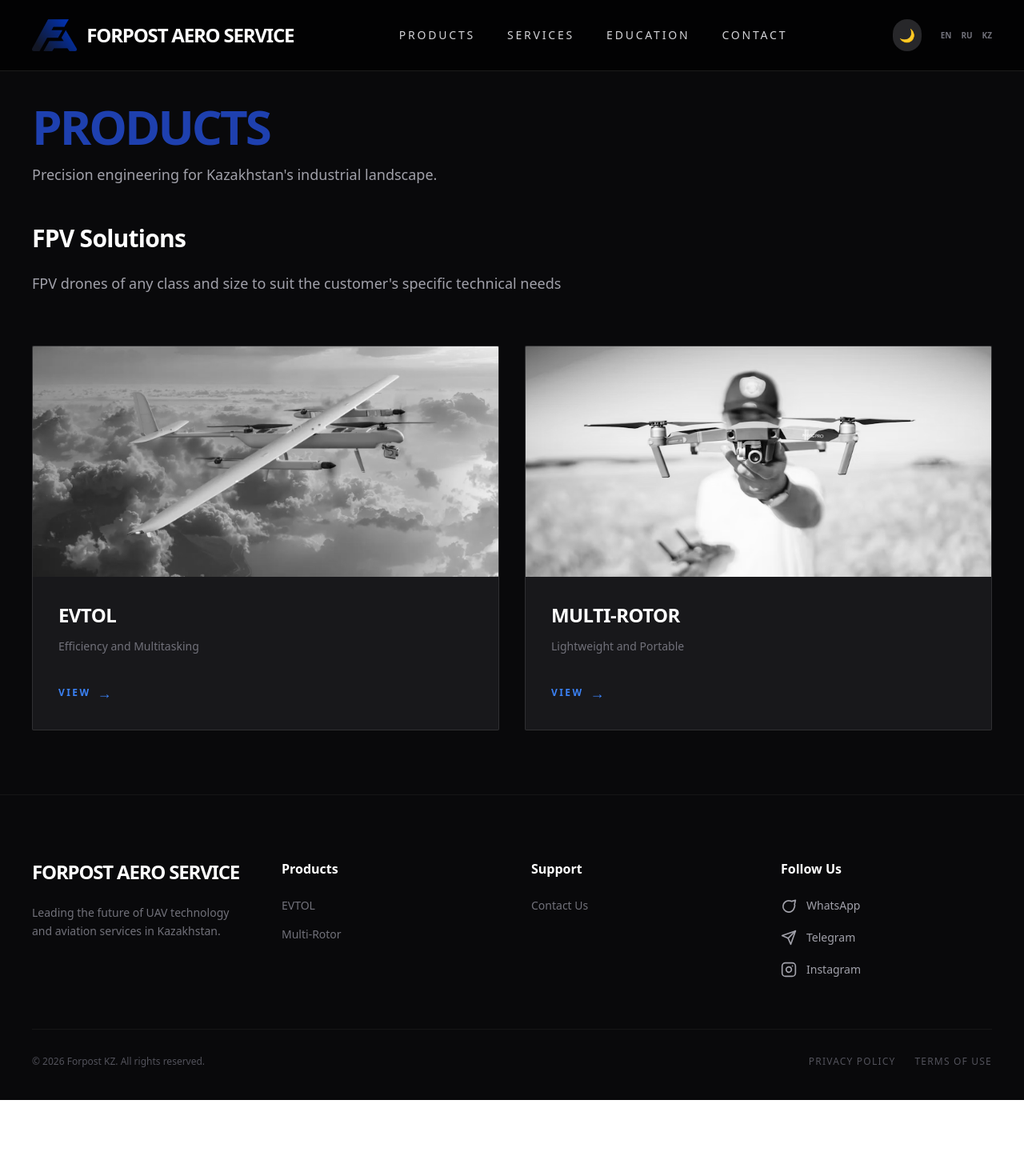
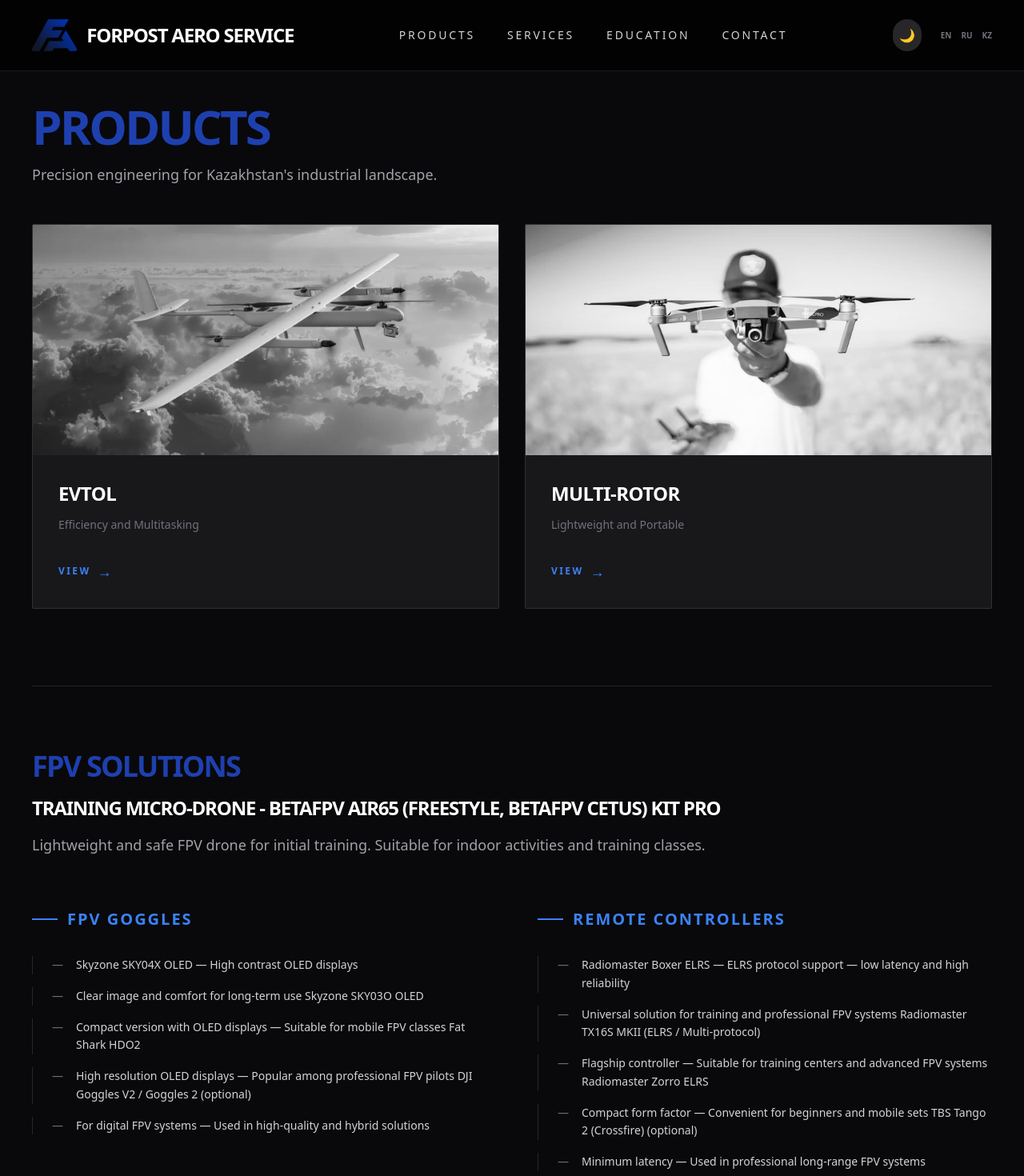
Before and after one commit to SamuelStrand/drones, a React (Create React App) app in the folder FAS_site/fas-website/: page /drones in a window 1280 px wide. Shown: the top 1470 px of the page at 80% size. Before the commit the page ends 1375 px from the top, so only its background shows below. Built offline with nearby package versions, Linux system fonts and the light colour scheme; no server answers.

Commit message:
Drones fix.
Added fpv solutions

```diff
--- a/FAS_site/fas-website/src/i18n.js
+++ b/FAS_site/fas-website/src/i18n.js
@@ -76,6 +76,24 @@
         cat_multirotor: { name: "Multi-rotor", specs: "Lightweight and Portable" },
         solutions: "FPV Solutions",
         solutions_desc: "FPV drones of any class and size to suit the customer's specific technical needs",
+        solutions_title: "TRAINING MICRO-DRONE - BETAFPV AIR65 (FREESTYLE, BETAFPV CETUS) KIT PRO",
+        solutions_subtitle: "Lightweight and safe FPV drone for initial training. Suitable for indoor activities and training classes.",
+        fpv_goggles: "FPV GOGGLES",
+        controllers: "REMOTE CONTROLLERS",
+        goggles_list: [
+          "Skyzone SKY04X OLED — High contrast OLED displays",
+          "Clear image and comfort for long-term use Skyzone SKY03O OLED",
+          "Compact version with OLED displays — Suitable for mobile FPV classes Fat Shark HDO2",
+          "High resolution OLED displays — Popular among professional FPV pilots DJI Goggles V2 / Goggles 2 (optional)",
+          "For digital FPV systems — Used in high-quality and hybrid solutions"
+        ],
+        controllers_list: [
+          "Radiomaster Boxer ELRS — ELRS protocol support — low latency and high reliability",
+          "Universal solution for training and professional FPV systems Radiomaster TX16S MKII (ELRS / Multi-protocol)",
+          "Flagship controller — Suitable for training centers and advanced FPV systems Radiomaster Zorro ELRS",
+          "Compact form factor — Convenient for beginners and mobile sets TBS Tango 2 (Crossfire) (optional)",
+          "Minimum latency — Used in professional long-range FPV systems"
+        ]
       },
       drones_category: {
         back: "Back",
@@ -525,10 +543,28 @@
       drones_page: {
         desc: "Точечная инженерия для индустриального ландшафта Казахстана.",
         view: "Обзор",
-        cat_evtol: { name: "eVTOL", specs: "Эффективность и мультизадачность" },
+        cat_evtol: { name: "Самолетного типа", specs: "Эффективность и мультизадачность" },
         cat_multirotor: { name: "Мультироторные", specs: "Легкость и портативность" },
         solutions: "FPV Решения",
         solutions_desc: "FPV-дроны любого класса и размера под конкретные технические задачи заказчика",
+        solutions_title: "УЧЕБНЫЙ МИКРО-ДРОН - BETAFPV AIR65 (FREESTYLE, BETAFPV CETUS) KIT PRO",
+        solutions_subtitle: "Лёгкий и безопасный FPV-дрон для начального обучения. Подходит для занятий в помещении и тренировочных классов.",
+        fpv_goggles: "FPV-ОЧКИ",
+        controllers: "ПУЛЬТЫ УПРАВЛЕНИЯ",
+        goggles_list: [
+          "Skyzone SKY04X OLED — OLED-дисплеи с высокой контрастностью",
+          "Чёткое изображение и комфорт при длительном использовании Skyzone SKY03O OLED",
+          "Компактная версия с OLED-дисплеями — Подходит для учебных и мобильных FPV-классов Fat Shark HDO2",
+          "OLED-дисплеи высокого разрешения — Популярны среди профессиональных FPV-пилотов DJI Goggles V2 / Goggles 2 (опционально)",
+          "Для цифровых FPV-систем — Используются в высококачественных и гибридных решениях"
+        ],
+        controllers_list: [
+          "Radiomaster Boxer ELRS — поддержка протокола ELRS — низкая задержка и высокая надёжность связи",
+          "Универсальное решение для учебных и профессиональных FPV-систем Radiomaster TX16S MKII (ELRS / Multi-protocol)",
+          "Флагманский пульт — Подходит для учебных центров и расширенных FPV-систем Radiomaster Zorro ELRS",
+          "Компактный форм-фактор — Удобен для начинающих и мобильных комплектов TBS Tango 2 (Crossfire) (опционально)",
+          "Минимальная задержка — Используется в профессиональных дальнобойных FPV-системах"
+        ]
       },
 
       drones_category: {
@@ -555,7 +591,7 @@
       drones_catalog: {
         categories: {
           multirotor: { title: "Мультироторные", desc: "Промышленные платформы для инспекций, картографии и миссий." },
-          evtol: { title: "eVTOL", desc: "VTOL платформы для дальних миссий." },
+          evtol: { title: "Самолетного типа", desc: "VTOL платформы для дальних миссий." },
         },
         items: {
           evo_lite_enterprise: {
@@ -1016,10 +1052,28 @@
       drones_page: {
         desc: "Қазақстанның индустриялық ландшафтына арналған дәлдік инженерия.",
         view: "Көру",
-        cat_evtol: { name: "eVTOL", specs: "Тиімді және тұрақты" },
+        cat_evtol: { name: "Ұшақ түрі", specs: "Тиімді және тұрақты" },
         cat_multirotor: { name: "Мультироторлы", specs: "Жеңіл және тасымалды" },
         solutions: "FPV шешімдері",
         solutions_desc: "Тұтынушының нақты техникалық қажеттіліктеріне сәйкес келетін кез келген сыныптағы және өлшемдегі FPV дрондары",
+        solutions_title: "ОҚУ МИКРО-ДРОНЫ - BETAFPV AIR65 (FREESTYLE, BETAFPV CETUS) KIT PRO",
+        solutions_subtitle: "Бастапқы оқытуға арналған жеңіл және қауіпсіз FPV дроны. Ғимарат ішіндегі сабақтар мен жаттығу сыныптарына қолайлы.",
+        fpv_goggles: "FPV-КӨЗІЛДІРІКТЕРІ",
+        controllers: "БАСҚАРУ ПУЛЬТТЕРІ",
+        goggles_list: [
+          "Skyzone SKY04X OLED — Жоғары контрастылы OLED-дисплейлері",
+          "Skyzone SKY03O OLED ұзақ уақыт пайдалану кезіндегі анық кескін және жайлылық",
+          "OLED-дисплейлері бар ықшам нұсқа — Оқу және мобильді FPV-кластарына арналған Fat Shark HDO2",
+          "Жоғары ажыратымдылықтағы OLED-дисплейлері — Кәсіби FPV-ұшқыштар арасында танымал DJI Goggles V2 / Goggles 2 (қосымша)",
+          "Сандық FPV-жүйелері үшін — Жоғары сапалы және гибридті шешімдерде қолданылады"
+        ],
+        controllers_list: [
+          "Radiomaster Boxer ELRS — ELRS хаттамасын қолдау — төмен кідіріс және жоғары байланыс сенімділігі",
+          "Оқу және кәсіби FPV-жүйелеріне арналған әмбебап шешім Radiomaster TX16S MKII (ELRS / Multi-protocol)",
+          "Флагмандық пульт — Оқу орталықтары мен кеңейтілген FPV-жүйелеріне қолайлы Radiomaster Zorro ELRS",
+          "Ықшам форма-фактор — Жаңа бастаушылар мен мобильді жиынтықтарға ыңғайлы TBS Tango 2 (Crossfire) (қосымша)",
+          "Минималды кідіріс — Кәсіби алыс қашықтықтағы FPV-жүйелерінде қолданылады"
+        ]
       },
       drones_category: {
         back: "Артқа",
@@ -1042,7 +1096,7 @@
       drones_catalog: {
         categories: {
           multirotor: { title: "Мультироторлы", desc: "Инспекция, картография және миссияларға арналған өнеркәсіптік платформалар." },
-          evtol: { title: "eVTOL", desc: "Ұзақ қашықтықтағы миссияларға арналған VTOL платформалары." },
+          evtol: { title: "Ұшақ түрі", desc: "Ұзақ қашықтықтағы миссияларға арналған VTOL платформалары." },
         },
         items: {
           evo_lite_enterprise: {
--- a/FAS_site/fas-website/src/pages/Drones.jsx
+++ b/FAS_site/fas-website/src/pages/Drones.jsx
@@ -1,60 +1,46 @@
 import { useTranslation } from 'react-i18next';
 import { Link } from 'react-router-dom';
+import { motion } from 'framer-motion';
 import PageTransition from "../components/PageTransition";
 import SEO from '../components/SEO';
 
 const droneCategories = [
-  {
-    id: 1,
-    key: "cat_evtol",
-    slug: "evtol",
-    img: "EVTOL.png",
-  },
-  {
-    id: 2,
-    key: "cat_multirotor",
-    slug: "multirotor",
-    img: "Multi-rotor.jpg",
-  },
+  { id: 1, key: "cat_evtol", slug: "evtol", img: "EVTOL.png" },
+  { id: 2, key: "cat_multirotor", slug: "multirotor", img: "Multi-rotor.jpg" },
 ];
 
 export default function Drones() {
   const { t } = useTranslation();
+
+  // Helper to get array from translations safely
+  const gogglesList = t('drones_page.goggles_list', { returnObjects: true }) || [];
+  const controllersList = t('drones_page.controllers_list', { returnObjects: true }) || [];
+
   return (
     <PageTransition>
       <SEO title={t('seo.drones.title')} description={t('seo.drones.description')} path="/drones" />
-
 
       <div className="pt-32 pb-20 bg-slate-50 dark:bg-zinc-950 min-h-screen transition-colors duration-500">
         <div className="max-w-7xl mx-auto px-10">
 
           {/* Header */}
+          <motion.div initial={{ opacity: 0, y: 20 }} animate={{ opacity: 1, y: 0 }} transition={{ duration: 0.6 }}>
             <h1 className="text-5xl md:text-6xl font-black text-blue-700 dark:text-blue-800 uppercase mb-4 tracking-tighter">
               {t('nav.drones')}
             </h1>
             <p className="text-zinc-500 dark:text-zinc-400 max-w-2xl text-lg mb-12">
               {t('drones_page.desc')}
             </p>
-
-          {/* Solutions */}
-          <div className="mb-16">
-            <h2 className="text-3xl font-bold text-zinc-900 dark:text-white mb-6 tracking-tight">
-              {t('drones_page.solutions')}
-            </h2>
-            <p className="text-zinc-500 dark:text-zinc-400 max-w-3xl text-lg">
-              {t('drones_page.solutions_desc')}
-            </p>
-          </div>
+          </motion.div>
 
           {/* Categories Grid */}
-          <div className="grid md:grid-cols-2 gap-8">
+          <div className="grid md:grid-cols-2 gap-8 mb-24">
             {droneCategories.map((drone) => (
               <Link
                 key={drone.id}
                 to={`/drones/${drone.slug}`}
                 className="bg-white dark:bg-zinc-900 border border-zinc-200 dark:border-white/10 overflow-hidden group hover:border-blue-700 dark:hover:border-blue-800 shadow-sm hover:shadow-xl dark:shadow-none transition-all duration-500 rounded-sm"
               >
-                {/* Image Container */}
                 <div className="overflow-hidden bg-zinc-100 dark:bg-zinc-800">
                   <img
                     src={drone.img}
@@ -62,8 +48,6 @@
                     className="w-full h-72 object-cover grayscale group-hover:grayscale-0 group-hover:scale-105 transition-all duration-700"
                   />
                 </div>
-
-                {/* Content */}
                 <div className="p-8">
                   <h3 className="text-2xl font-bold text-zinc-900 dark:text-white uppercase tracking-tight">
                     {t(`drones_page.${drone.key}.name`)}
@@ -71,7 +55,6 @@
                   <p className="text-zinc-500 dark:text-zinc-500 text-sm mt-3 leading-relaxed">
                     {t(`drones_page.${drone.key}.specs`)}
                   </p>
-
                   <div className="mt-8 flex items-center gap-2 text-blue-600 dark:text-blue-500 font-bold uppercase text-xs tracking-[0.2em] group-hover:gap-4 transition-all">
                     <span>{t('drones_page.view')}</span>
                     <span className="text-lg">→</span>
@@ -80,10 +63,56 @@
               </Link>
             ))}
           </div>
+
+          {/* New FPV Solutions Section (From Image) */}
+          <div className="border-t border-zinc-200 dark:border-white/10 pt-20">
+            <div className="text-center md:text-left mb-16">
+              <h1 className="text-3xl md:text-4xl font-black text-blue-800 uppercase tracking-tighter mb-4">
+                {t('drones_page.solutions')}
+            </h1>
+              <h2 className="text-3xl md:text-2xl font-black text-zinc-900 dark:text-white uppercase tracking-tighter mb-4">
+                {t('drones_page.solutions_title')}
+              </h2>
+              <p className="text-zinc-500 dark:text-zinc-400 max-w-4xl text-lg leading-relaxed">
+                {t('drones_page.solutions_subtitle')}
+              </p>
+            </div>
+
+            <div className="grid md:grid-cols-2 gap-16">
+              {/* Goggles Section */}
+              <div>
+                <h3 className="text-xl font-bold text-blue-700 dark:text-blue-500 uppercase tracking-widest mb-8 flex items-center gap-3">
+                  <span className="w-8 h-[2px] bg-blue-700 dark:bg-blue-500" />
+                  {t('drones_page.fpv_goggles')}
+                </h3>
+                <ul className="space-y-4">
+                  {gogglesList.map((item, i) => (
+                    <li key={i} className="flex gap-4 text-zinc-600 dark:text-zinc-300 text-sm leading-relaxed border-l border-zinc-200 dark:border-zinc-800 pl-6">
+                      <span className="opacity-50">—</span> {item}
+                    </li>
+                  ))}
+                </ul>
+              </div>
+
+              {/* Controllers Section */}
+              <div>
+                <h3 className="text-xl font-bold text-blue-700 dark:text-blue-500 uppercase tracking-widest mb-8 flex items-center gap-3">
+                  <span className="w-8 h-[2px] bg-blue-700 dark:bg-blue-500" />
+                  {t('drones_page.controllers')}
+                </h3>
+                <ul className="space-y-4">
+                  {controllersList.map((item, i) => (
+                    <li key={i} className="flex gap-4 text-zinc-600 dark:text-zinc-300 text-sm leading-relaxed border-l border-zinc-200 dark:border-zinc-800 pl-6">
+                      <span className="opacity-50">—</span> {item}
+                    </li>
+                  ))}
+                </ul>
+              </div>
+            </div>
           </div>
 
         </div>
-
+      </div>
     </PageTransition>
   );
 }
```
Lines whose indentation alone changed are shown as unchanged.
